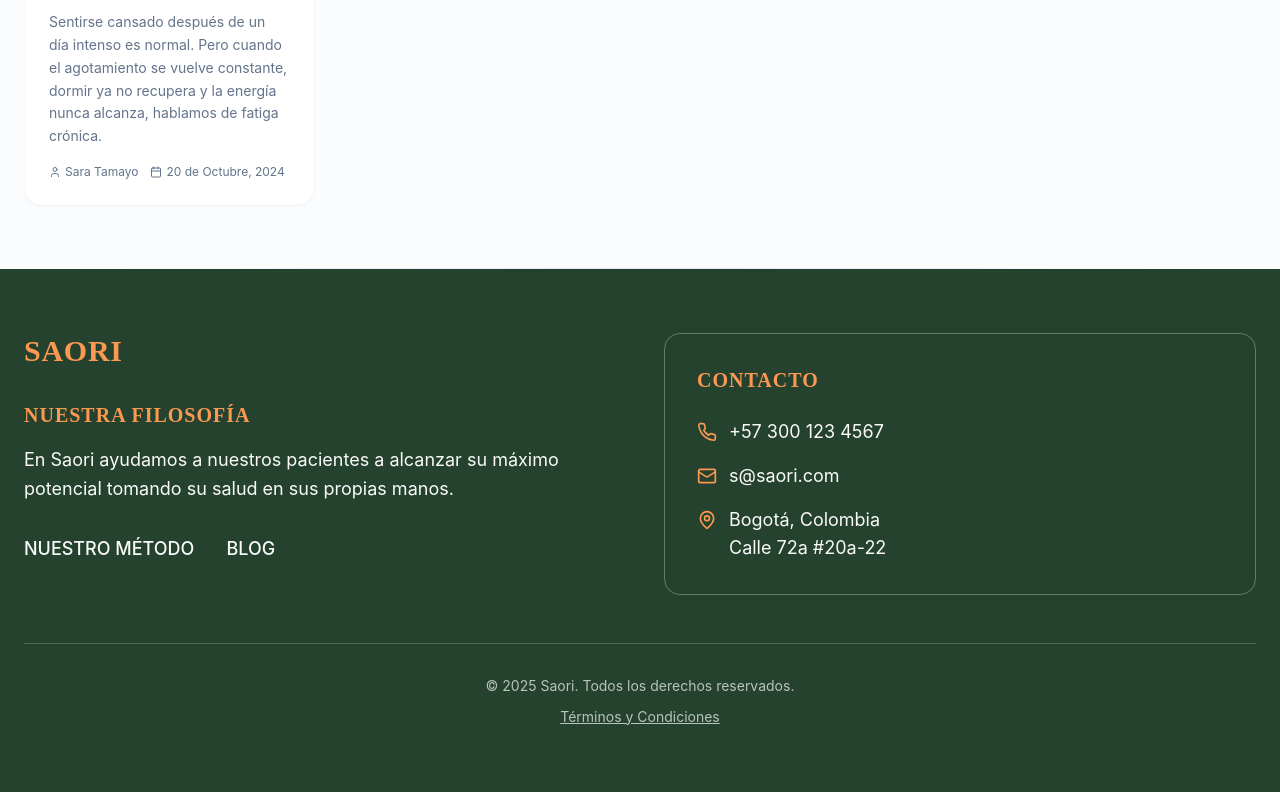
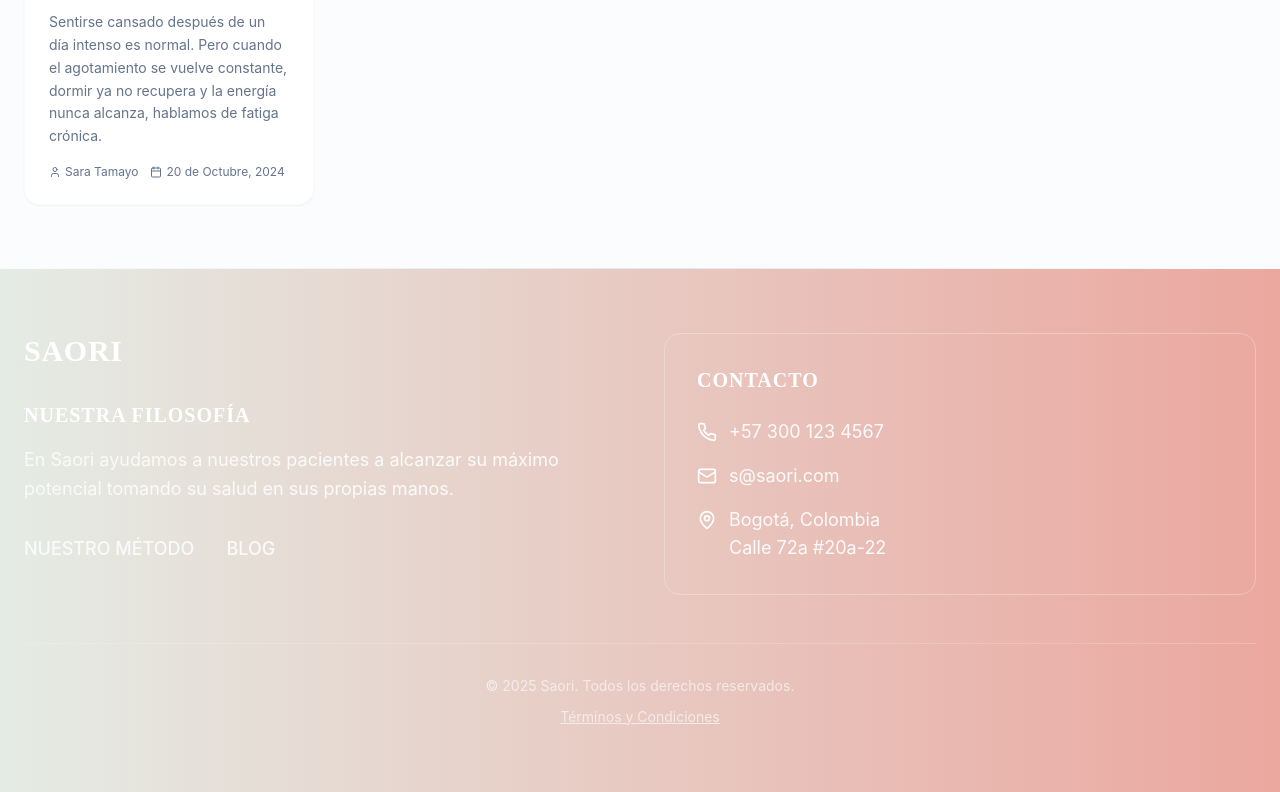
Before and after one commit to ltamayot/chic-landing-gen, a React (Vite) app: page /blog in a window 1280 px wide. Shown: the part 1667-2459 px from the top of the page. Built offline with nearby package versions, Linux system fonts and the light colour scheme; the HTML template or start-up script is replaced by a standard one.

Commit message:
Refactor: Update footer background and text color

```diff
--- a/src/components/Footer.tsx
+++ b/src/components/Footer.tsx
@@ -29,21 +29,21 @@ const Footer = () => {
   };
 
   return (
-    <footer className="bg-primary text-primary-foreground py-16">
+    <footer className="bg-gradient-to-l from-[#DD6D5F]/60 to-sage/60 text-primary-foreground py-16">
       <div className="container mx-auto px-6">
         <div className="grid md:grid-cols-2 gap-12">
           {/* Left Section */}
           <div className="space-y-8">
             {/* SAORI Title */}
             <div>
-              <h3 className="text-3xl font-serif font-semibold mb-4 text-accent tracking-wide">
+              <h3 className="text-3xl font-serif font-semibold mb-4 text-white tracking-wide">
                 SAORI
               </h3>
             </div>
 
             {/* Philosophy Section */}
             <div>
-              <h4 className="text-xl font-semibold mb-4 text-accent uppercase tracking-wider">
+              <h4 className="text-xl font-semibold mb-4 text-white uppercase tracking-wider">
                 NUESTRA FILOSOFÍA
               </h4>
               <p className="text-primary-foreground mb-6 leading-relaxed text-lg">
@@ -55,13 +55,13 @@ const Footer = () => {
             <div className="flex gap-8">
               <button
                 onClick={() => scrollToSection('metodo')}
-                className="text-primary-foreground hover:text-accent transition-colors text-lg font-medium"
+                className="text-primary-foreground hover:text-white transition-colors text-lg font-medium"
               >
                 NUESTRO MÉTODO
               </button>
               <a
                 href="/blog"
-                className="text-primary-foreground hover:text-accent transition-colors text-lg font-medium"
+                className="text-primary-foreground hover:text-white transition-colors text-lg font-medium"
               >
                 BLOG
               </a>
@@ -70,20 +70,20 @@ const Footer = () => {
 
           {/* Right Section - Contact Info in Box */}
           <div className="border border-primary-foreground/30 rounded-lg p-8">
-            <h4 className="text-xl font-semibold mb-6 text-accent uppercase tracking-wider">
+            <h4 className="text-xl font-semibold mb-6 text-white uppercase tracking-wider">
               CONTACTO
             </h4>
             <div className="space-y-4">
               <div className="flex items-center gap-3">
-                <Phone className="h-5 w-5 text-accent" />
+                <Phone className="h-5 w-5 text-white" />
                 <span className="text-primary-foreground text-lg">+57 300 123 4567</span>
               </div>
               <div className="flex items-center gap-3">
-                <Mail className="h-5 w-5 text-accent" />
+                <Mail className="h-5 w-5 text-white" />
                 <span className="text-primary-foreground text-lg">s@saori.com</span>
               </div>
               <div className="flex items-start gap-3">
-                <MapPin className="h-5 w-5 text-accent mt-1" />
+                <MapPin className="h-5 w-5 text-white mt-1" />
                 <div className="text-primary-foreground text-lg">
                   <div>Bogotá, Colombia</div>
                   <div>Calle 72a  #20a-22 </div>
@@ -101,7 +101,7 @@ const Footer = () => {
           <div className="mt-2">
             <a
               href="/terminos-condiciones"
-              className="text-primary-foreground/70 hover:text-accent transition-colors text-sm underline"
+              className="text-primary-foreground/70 hover:text-white transition-colors text-sm underline"
             >
               Términos y Condiciones
             </a>
```
